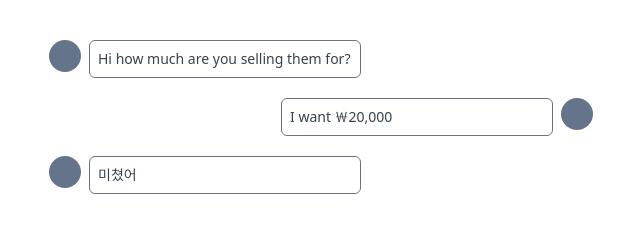
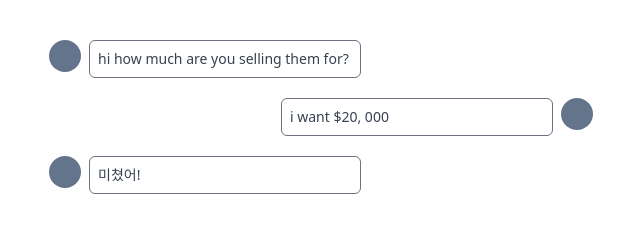
Before and after one commit to otw7917/carrot-market-clone, a Next.js app: page /chats/1 in a window 1280 px wide. Shown: the top 244 px of the page, without its empty margins (319-959 px from the left). Built offline with nearby package versions, Linux system fonts and the light colour scheme.

Commit message:
component: message  🔨

```diff
--- /dev/null
+++ b/components/message.tsx
@@ -0,0 +1,22 @@
+import { cls } from "../libs/utils";
+
+interface MessageProps {
+  message: string;
+  isReverse?: boolean;
+}
+
+export default function Message({ message, isReverse }: MessageProps) {
+  return (
+    <div
+      className={cls(
+        "flex items-start space-x-2",
+        isReverse ? "flex-row-reverse space-x-reverse" : ""
+      )}
+    >
+      <div className='w-8 h-8 rounded-full bg-slate-500' />
+      <div className='w-1/2 text-sm text-gray-700 p-2 border border-gray-500 rounded-md'>
+        {message}
+      </div>
+    </div>
+  );
+}
--- a/pages/chats/[id].tsx
+++ b/pages/chats/[id].tsx
@@ -1,26 +1,12 @@
 import React from "react";
+import Message from "../../components/message";
 
 function ChatsDetail() {
   return (
     <div className='px-4 py-10 space-y-5'>
-      <div className='flex items-start space-x-2'>
-        <div className='w-8 h-8 rounded-full bg-slate-500' />
-        <div className='w-1/2 text-sm text-gray-700 p-2 border border-gray-500 rounded-md'>
-          Hi how much are you selling them for?
-        </div>
-      </div>
-      <div className='flex flex-row-reverse items-start space-x-reverse space-x-2'>
-        <div className='w-8 h-8 rounded-full bg-slate-500' />
-        <div className='w-1/2 text-sm text-gray-700 p-2 border border-gray-500 rounded-md'>
-          I want ￦20,000
-        </div>
-      </div>
-      <div className='flex items-start space-x-2'>
-        <div className='w-8 h-8 rounded-full bg-slate-500' />
-        <div className='w-1/2 text-sm text-gray-700 p-2 border border-gray-500 rounded-md'>
-          미쳤어
-        </div>
-      </div>
+      <Message message='hi how much are you selling them for?' />
+      <Message message='i want $20, 000' isReverse />
+      <Message message='미쳤어!' />
       <div className='fixed bottom-5 w-full max-w-md flex justify-center items-center '>
         <div className='flex items-center w-full mx-auto'>
           <input
--- a/pages/community/write.tsx
+++ b/pages/community/write.tsx
@@ -1,4 +1,5 @@
 import React from "react";
+import UploadButton from "../../components/UploadButton";
 
 function write() {
   return (
@@ -10,10 +11,7 @@ function write() {
           placeholder='질문 포스트'
         />
       </div>
-
-      <button className='mt-5 w-full text-white font-medium bg-orange-400 rounded-md py-2 hover:animate-pulse hover:bg-orange-600 '>
-        포스트!
-      </button>
+      <UploadButton name='포스트' />
     </form>
   );
 }
```
